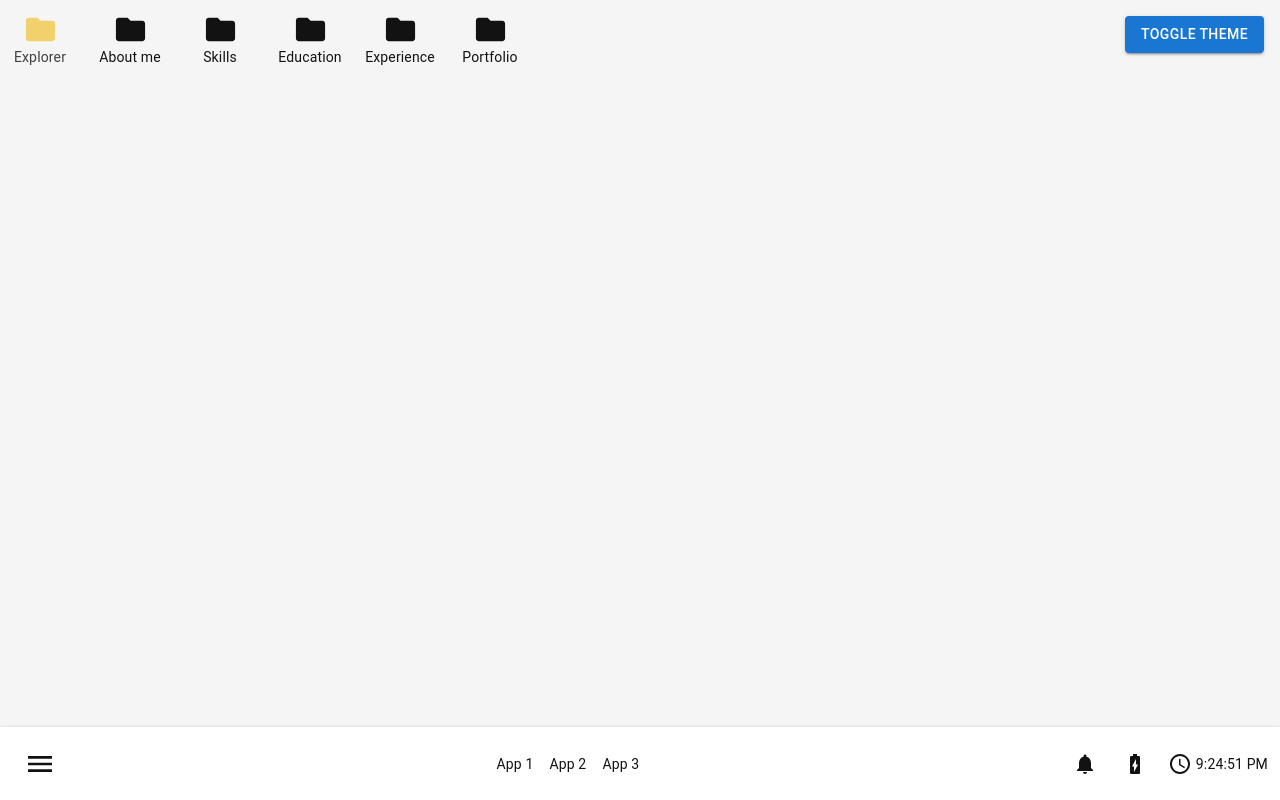
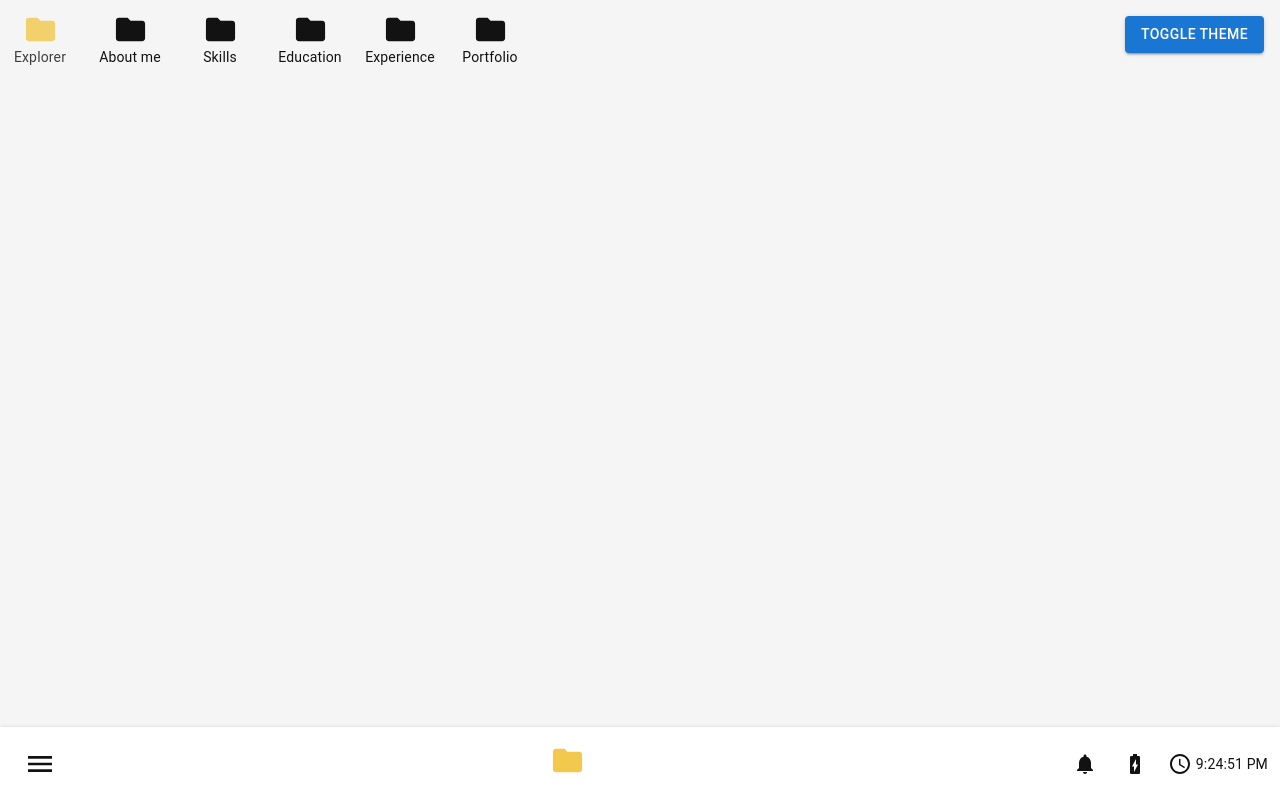
Before and after one commit to jaakkomaenpaa/portfolio, a React (Vite) app in the folder client/: page / in a window 1280 px wide. Built offline with nearby package versions, Linux system fonts and the light colour scheme.

Commit message:
setup taskbar items

```diff
--- a/client/src/components/DesktopApp.tsx
+++ b/client/src/components/DesktopApp.tsx
@@ -62,9 +62,10 @@ const resolveCollision = (
 
 interface DesktopAppProps {
   app: DesktopItem
+  draggable?: boolean
 }
 
-const DesktopApp = ({ app }: DesktopAppProps) => {
+const DesktopApp = ({ app, draggable }: DesktopAppProps) => {
   const { desktopItems, updateItemPosition, removeItemFromDesktop } =
     useDesktopStore()
   const { openWindow } = useWindowStore()
@@ -98,6 +99,7 @@ const DesktopApp = ({ app }: DesktopAppProps) => {
         nodeRef={appRef}
         position={app.position}
         bounds={BOUNDS}
+        disabled={draggable}
         onStop={(_, data) => {
           const snappedPosition = snapToGrid(data.x, data.y)
           const resolvedPosition = resolveCollision(
--- a/client/src/components/Taskbar.tsx
+++ b/client/src/components/Taskbar.tsx
@@ -4,8 +4,11 @@ import MenuIcon from '@mui/icons-material/Menu'
 import NotificationsIcon from '@mui/icons-material/Notifications'
 import BatteryChargingFullIcon from '@mui/icons-material/BatteryChargingFull'
 import AccessTimeIcon from '@mui/icons-material/AccessTime'
+
 import StartMenu from './StartMenu'
 import config from '../config'
+import { FILE_SYSTEM } from '../programs'
+import TaskbarApp from './TaskbarApp'
 
 const { TASKBAR_HEIGHT } = config
 
@@ -40,6 +43,9 @@ const Taskbar = () => {
     }
   }, [])
 
+  const fileExplorer = FILE_SYSTEM[0]
+  console.log('fileExplorer', fileExplorer)
+
   return (
     <Box
       sx={{
@@ -64,10 +70,15 @@ const Taskbar = () => {
         </IconButton>
       </Box>
 
-      <Box sx={{ flexGrow: 1, display: 'flex', justifyContent: 'center', gap: 2 }}>
-        <Typography variant='body2'>App 1</Typography>
-        <Typography variant='body2'>App 2</Typography>
-        <Typography variant='body2'>App 3</Typography>
+      <Box
+        sx={{
+          display: 'flex',
+          alignItems: 'center',
+          justifyContent: 'center',
+          flexGrow: 1,
+        }}
+      >
+        <TaskbarApp app={fileExplorer} />
       </Box>
 
       <Box sx={{ display: 'flex', alignItems: 'center', gap: 2 }}>
--- /dev/null
+++ b/client/src/components/TaskbarApp.tsx
@@ -0,0 +1,29 @@
+import { Box, styled } from '@mui/material'
+
+import { DesktopItem, FileSystemNode } from '../types'
+import { PROGRAM_ICONS, runProgram } from '../programs'
+import { useWindowStore } from '../stores/WindowStore'
+
+interface TaskbarAppProps {
+  app: FileSystemNode
+}
+
+const AppIcon = styled(Box)({
+  '&:hover': { opacity: 0.8 },
+})
+
+const TaskbarApp = ({ app }: TaskbarAppProps) => {
+  const { openWindow } = useWindowStore()
+
+  const handleOpenItem = (item: DesktopItem) => {
+    runProgram(item.contentKey, item.type, openWindow)
+  }
+
+  return (
+    <AppIcon onClick={() => handleOpenItem(app)}>
+      {PROGRAM_ICONS[app.iconKey]({ fontSize: 'large' })}
+    </AppIcon>
+  )
+}
+
+export default TaskbarApp
--- a/client/src/programs.tsx
+++ b/client/src/programs.tsx
@@ -102,6 +102,30 @@ export const FILE_SYSTEM: FileSystemNode[] = [
   },
 ]
 
+export const PROGRAMS = {
+  FILE_EXPLORER: FILE_SYSTEM[0],
+}
+
+export const DESKTOP_ITEMS = [
+  // Root
+  {
+    ...PROGRAMS.FILE_EXPLORER,
+    title: 'Explorer',
+    position: { x: 0, y: 0 },
+  },
+  // Info folder
+  ...FILE_SYSTEM[0].children![1].children!.map(
+    (node: FileSystemNode, index: number) => ({
+      ...node,
+      position: { x: GRID_SIZE_X * (index + 1), y: 0 },
+    })
+  ),
+]
+
+export const TASKBAR_ITEMS = [
+  PROGRAMS.FILE_EXPLORER
+]
+
 export const PROGRAM_ICONS = {
   [AppIcon.FolderColored]: (props: any) => <FolderIcon color='folder' {...props} />,
   [AppIcon.Folder]: (props: any) => <FolderIcon {...props} />,
@@ -140,21 +164,3 @@ export const runProgram = (
     }
   }
 }
-
-console.log(FILE_SYSTEM[0].children)
-
-export const DESKTOP_ITEMS = [
-  // Root
-  {
-    ...FILE_SYSTEM[0],
-    title: 'Explorer',
-    position: { x: 0, y: 0 },
-  },
-  // Info folder
-  ...FILE_SYSTEM[0].children![1].children!.map(
-    (node: FileSystemNode, index: number) => ({
-      ...node,
-      position: { x: GRID_SIZE_X * (index + 1), y: 0 },
-    })
-  ),
-]
--- a/client/src/stores/DesktopStore.ts
+++ b/client/src/stores/DesktopStore.ts
@@ -11,7 +11,7 @@ interface DesktopStore {
 }
 
 const getSavedDesktopItems = (): DesktopItem[] => {
-  const desktopItems = localStorage.getItem('items')
+  const desktopItems = localStorage.getItem('desktop')
 
   if (desktopItems) {
     return JSON.parse(desktopItems)
@@ -30,7 +30,7 @@ export const useDesktopStore = create<DesktopStore>((set, get) => ({
         entity.id === id ? { ...entity, position } : entity
       )
 
-      localStorage.setItem('items', JSON.stringify(updatedItems))
+      localStorage.setItem('desktop', JSON.stringify(updatedItems))
       return { desktopItems: updatedItems }
     }),
 
--- a/client/src/types.ts
+++ b/client/src/types.ts
@@ -17,6 +17,7 @@ export enum AppIcon {
   Calculator,
   GitHub,
   LinkedIn,
+
 }
 
 export interface FileSystemNode {
```
Also changed, not shown: client/src/stores/TaskbarStore.ts (added, +47 -0 lines).
